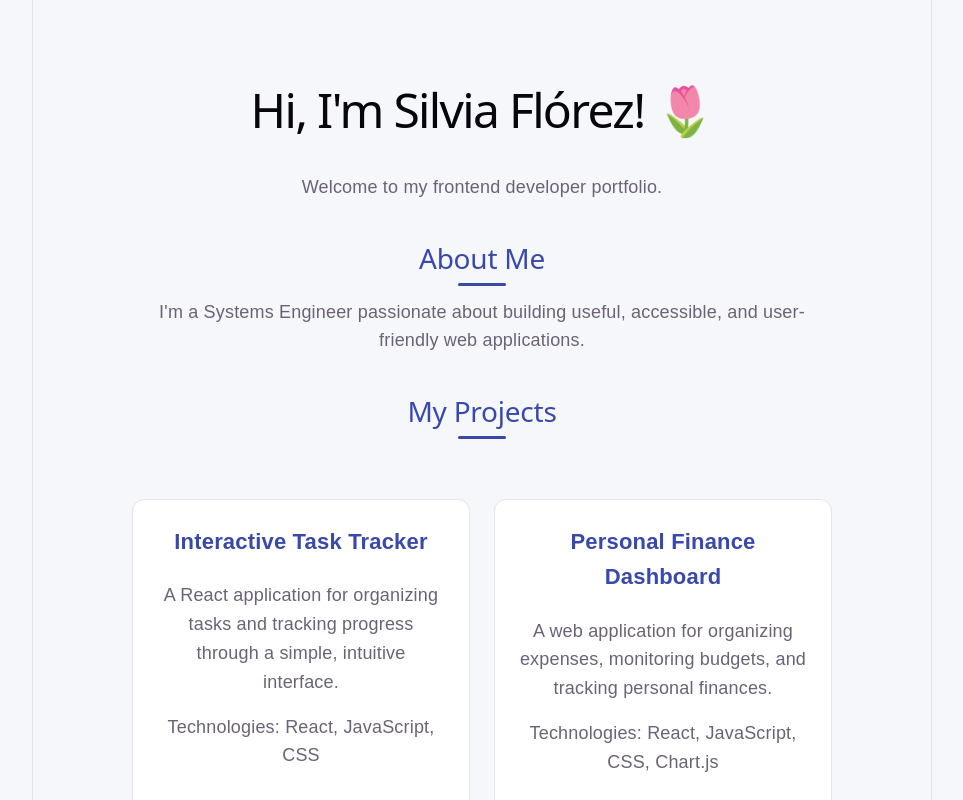
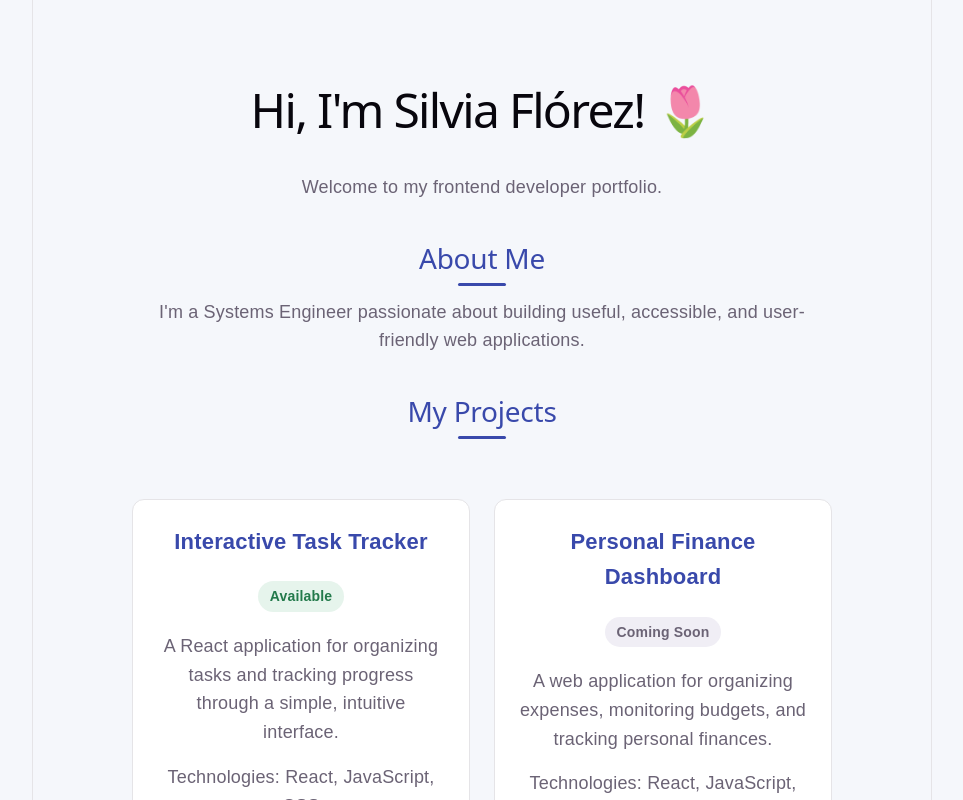
Before and after one commit to silviana1983/frontend-portfolio, a React (Vite) app: page / in a window 1280 px wide. Shown: the top 800 px of the page, without its empty margins (158-1121 px from the left). Built offline with nearby package versions, Linux system fonts and the light colour scheme.

Commit message:
Add project availability status badges

```diff
--- a/src/App.css
+++ b/src/App.css
@@ -77,6 +77,26 @@ article h3 {
   margin-top: 0;
 }
 
+.project-status {
+  display: inline-block;
+  padding: 4px 12px;
+  border-radius: 20px;
+  font-size: 14px;
+  font-weight: 600;
+  margin-top: 0;
+  margin-bottom: 12px;
+}
+
+.project-status.available {
+  background-color: #e6f4ec;
+  color: #237a4b;
+}
+
+.project-status.coming-soon {
+  background-color: #f0eef5;
+  color: #6b6375;
+}
+
 article p {
   margin-bottom: 16px;
 }
--- a/src/App.jsx
+++ b/src/App.jsx
@@ -6,6 +6,7 @@ const projects = [
   {
     id: 1,
     title: "Interactive Task Tracker",
+    status: "Available",
     description:
       "A React application for organizing tasks and tracking progress through a simple, intuitive interface.",
     technologies: "React, JavaScript, CSS",
@@ -13,6 +14,7 @@ const projects = [
   {
     id: 2,
     title: "Personal Finance Dashboard",
+    status: "Coming Soon",
     description:
       "A web application for organizing expenses, monitoring budgets, and tracking personal finances.",
     technologies: "React, JavaScript, CSS, Chart.js",
@@ -21,6 +23,7 @@ const projects = [
   {
     id: 3,
     title: "Weather Dashboard",
+    status: "Coming Soon",
     description:
       "A web application for exploring weather conditions and displaying forecast information in a clear, user-friendly interface.",
     technologies: "React, JavaScript, CSS, Weather API",
@@ -64,6 +67,7 @@ function App() {
             title={project.title}
             description={project.description}
             technologies={project.technologies}
+            status={project.status}
           />
         ))}
       </section>
--- a/src/ProjectCard.jsx
+++ b/src/ProjectCard.jsx
@@ -1,7 +1,12 @@
-function ProjectCard({ title, description, technologies, onClick }) {
+function ProjectCard({ title, description, technologies, status, onClick }) {
   return (
     <article onClick={onClick}>
       <h3>{title}</h3>
+      <p
+        className={`project-status ${status === "Available" ? "available" : "coming-soon"}`}
+      >
+        {status}
+      </p>
       <p>{description}</p>
       <p>Technologies: {technologies}</p>
     </article>
```
